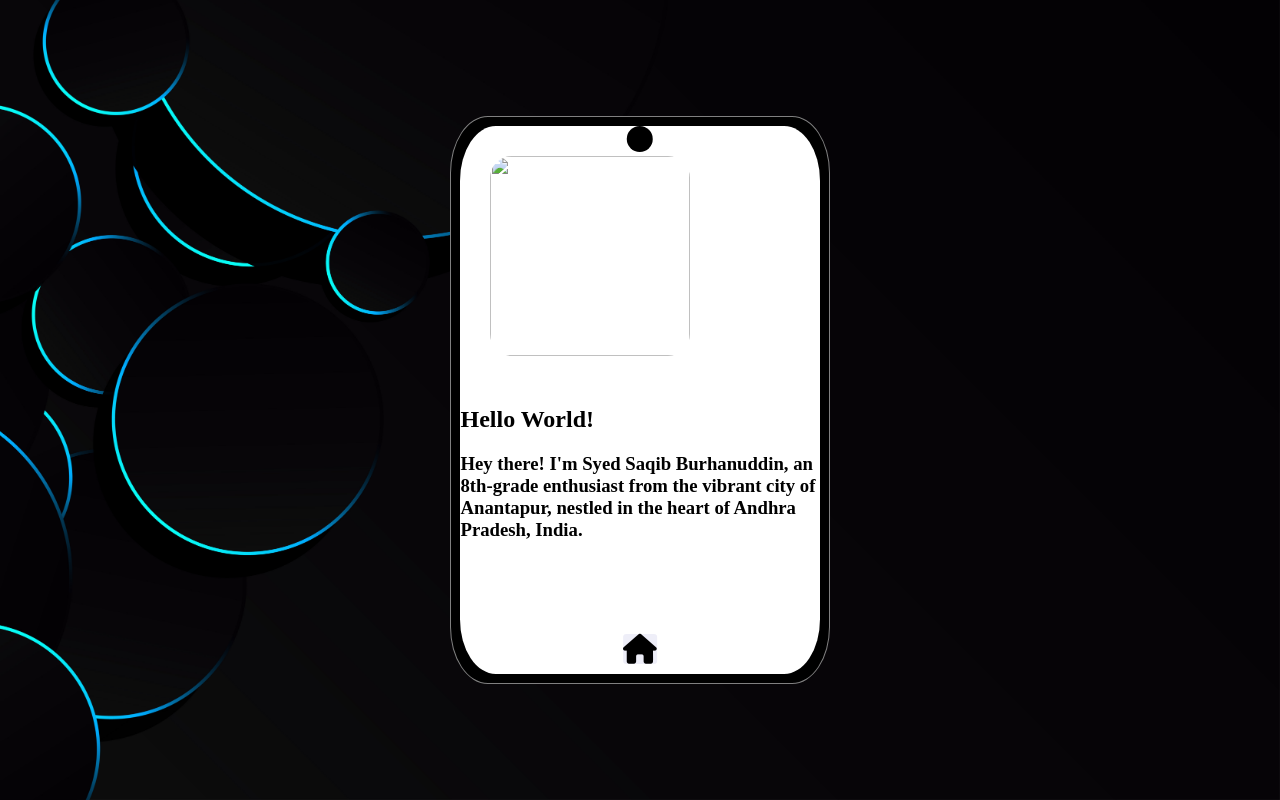
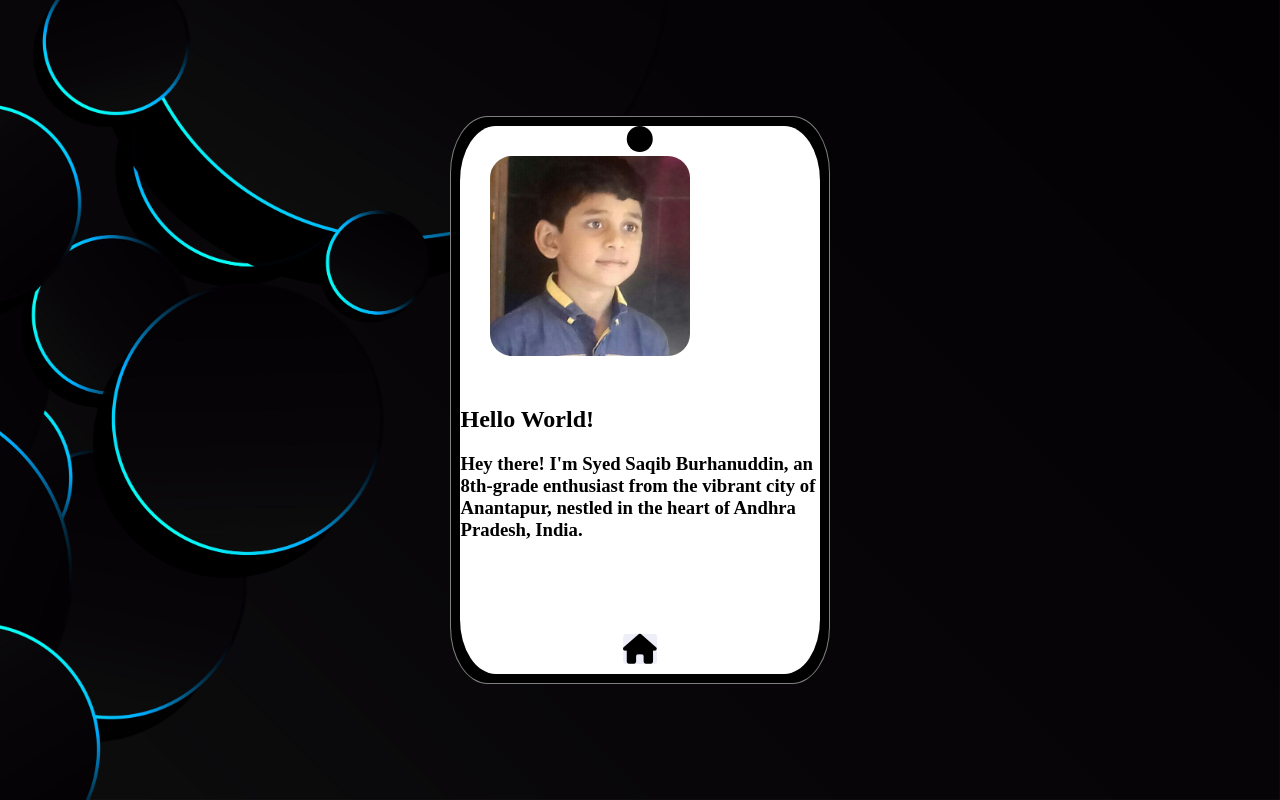
Before and after one commit to mrburhan34/bloginthephone, a plain HTML site: page image.html in a window 1280 px wide. Drawn offline with Linux system fonts and the light colour scheme; files whose address does not match are found by name.

Commit message:
Update image.html

```diff
--- a/image.html
+++ b/image.html
@@ -19,7 +19,7 @@
             justify-content: center;
             align-items: center;
             height: 100%;
-            background-image: url('H:/HTML/Website-3/background.jpg');
+            background-image: url('background.jpg');
             background-size: cover;
         }
 
@@ -96,7 +96,7 @@
         <div class="phone">
             <div class="screen">
                 <div class="camera"></div>
-                <img src="Website-3/20190428_111902-1-1-1.jpg">
+                <img src="20190428_111902-1-1-1.jpg">
                 <main>
                     <h2>Hello World!</h2>
                     <h3>Hey there! I'm Syed Saqib Burhanuddin, an 8th-grade enthusiast from the vibrant city of
```
